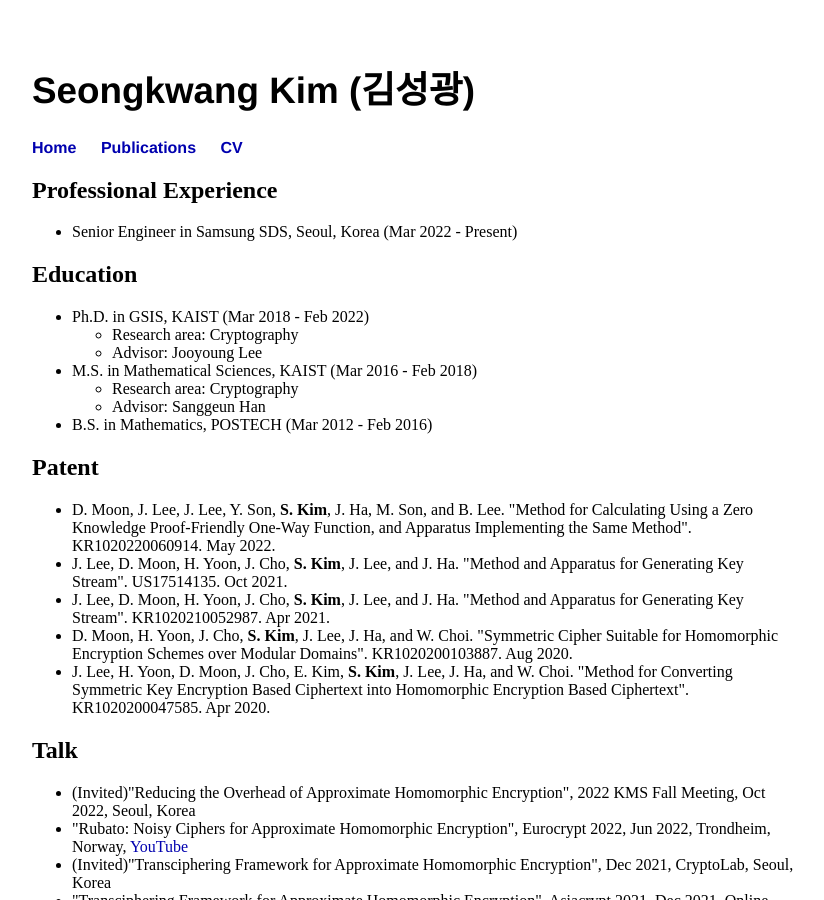
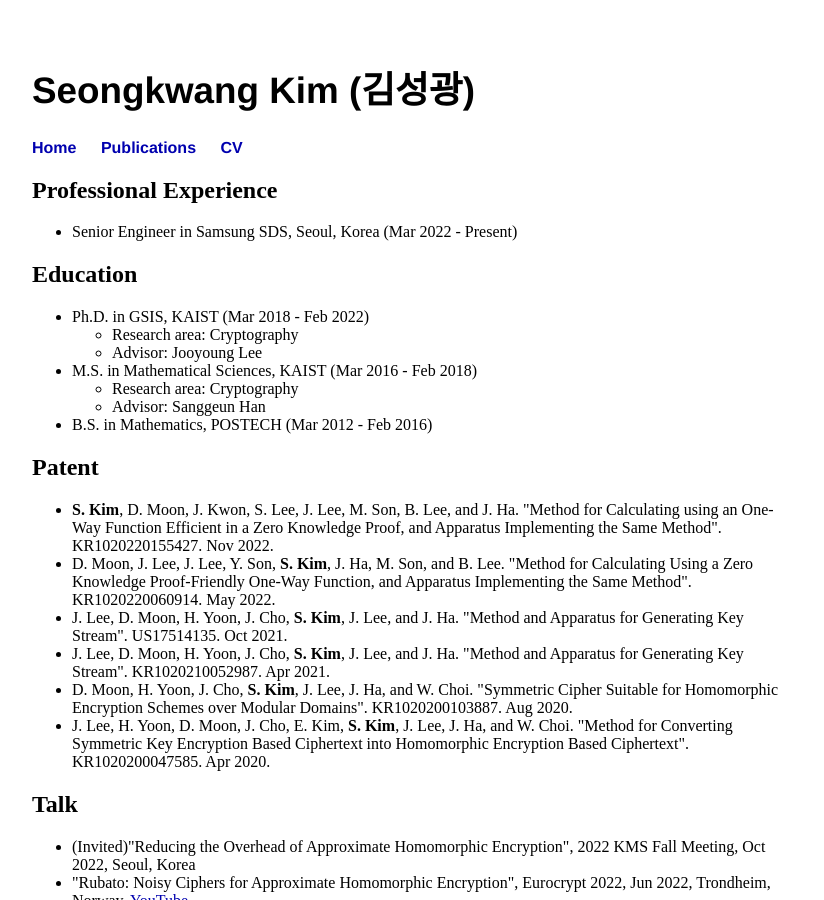
Before and after one commit to sgk1m/sgk1m.github.io, a Jekyll site: the page built from cv.html, in a window 1280 px wide and 900 px high. Shown: the whole window, without its empty margins (224-1048 px from the left). Built offline with Jekyll 4.4.1, drawn with Linux system fonts in a browser that asks for light colours.

Commit message:
Update cv.html

```diff
--- a/cv.html
+++ b/cv.html
@@ -23,6 +23,10 @@ title: CV - Seongkwang Kim
 	</ul>
 	<h2>Patent</h2>
 	<ul>
+		<li><b>S. Kim</b>, D. Moon, J. Kwon, S. Lee, J. Lee, M. Son, B. Lee, and J. Ha.
+			"Method for Calculating using an One-Way Function Efficient in a Zero Knowledge Proof, and Apparatus Implementing the Same Method".
+			KR1020220155427. Nov 2022.
+		</li>
 		<li>D. Moon, J. Lee, J. Lee, Y. Son, <b>S. Kim</b>, J. Ha, M. Son, and B. Lee.
 			"Method for Calculating Using a Zero Knowledge Proof-Friendly One-Way Function, and Apparatus Implementing the Same Method".
 			KR1020220060914. May 2022.
```
